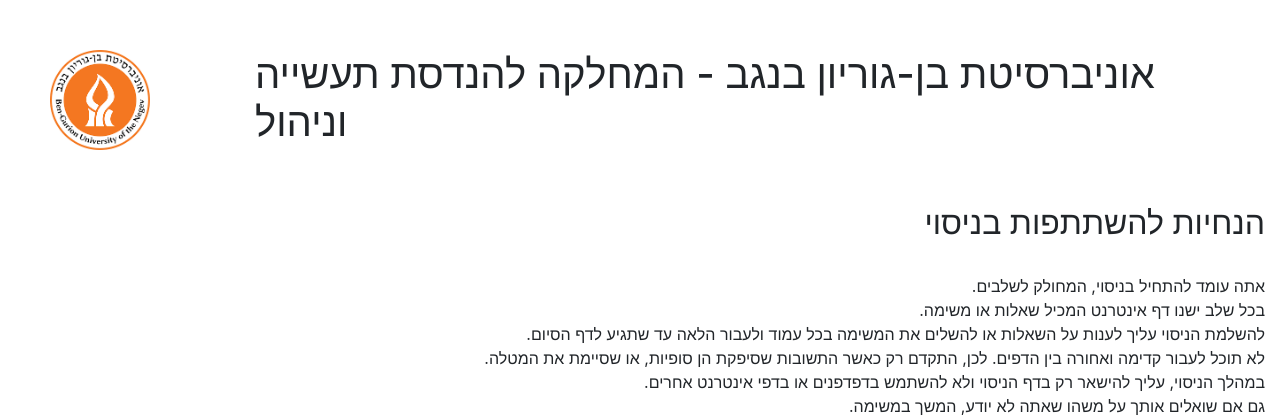
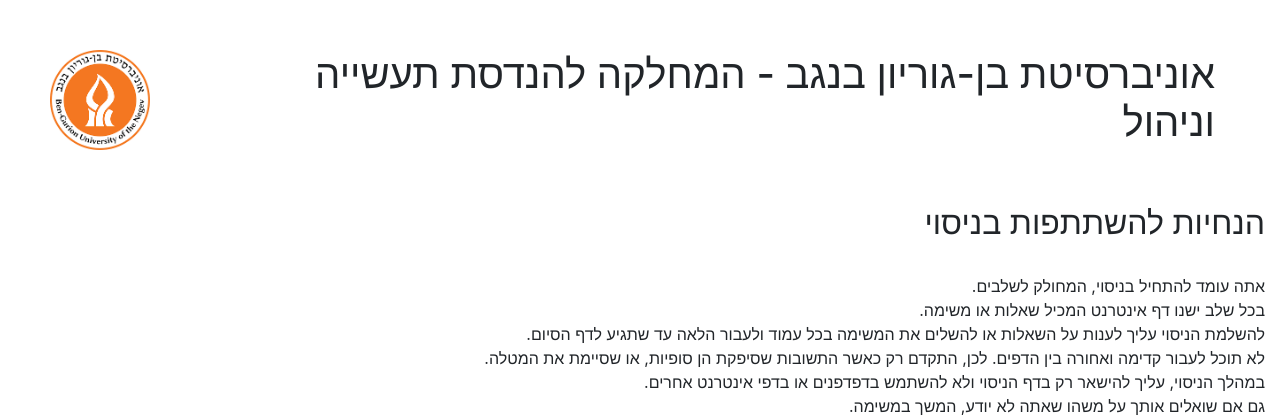
Before and after one commit to Chloe1511/FinalProject, a Flask app: page /instructions in a window 1280 px wide. Shown: the top 420 px of the page. Run offline with Flask 2, Linux system fonts and the light colour scheme; some libraries are stand-ins or nearby versions.

Commit message:
Update instructions.html

```diff
--- a/templates/instructions.html
+++ b/templates/instructions.html
@@ -13,7 +13,7 @@
 <body>
     <div class="grid-container">
         <div class="nameUni">
-            <div class="container-fluid">
+            <div class="container-fluid" style="text-align: right">
                 <h1>אוניברסיטת בן-גוריון בנגב - המחלקה להנדסת תעשייה וניהול</h1>
             </div>
         </div>
```
